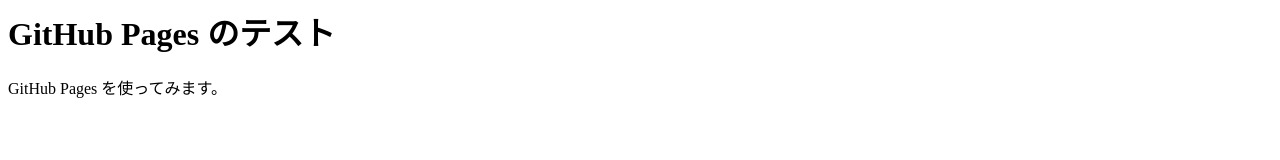
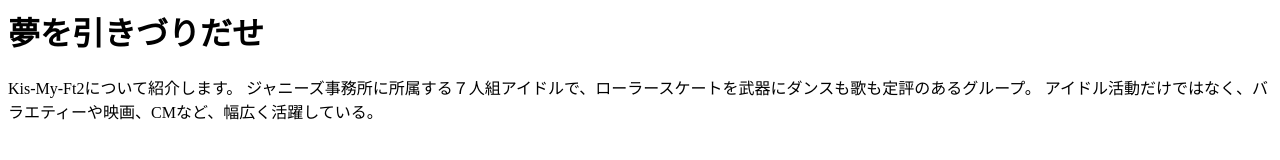
Before and after one commit to hana-k/20190703-gh-pages-demo, a plain HTML site: page index.html in a window 1280 px wide. Drawn offline with Linux system fonts and the light colour scheme.

Commit message:
htmlを修正

```diff
--- a/index.html
+++ b/index.html
@@ -1,4 +1,8 @@
 <html>
-    <h1>GitHub Pages のテスト</h1>
-    <p>GitHub Pages を使ってみます。</p>
+    <h1>夢を引きづりだせ</h1>
+    <p>Kis-My-Ft2について紹介します。
+        ジャニーズ事務所に所属する７人組アイドルで、ローラースケートを武器にダンスも歌も定評のあるグループ。
+        アイドル活動だけではなく、バラエティーや映画、CMなど、幅広く活躍している。
+    </p>
+
 </html>
```
